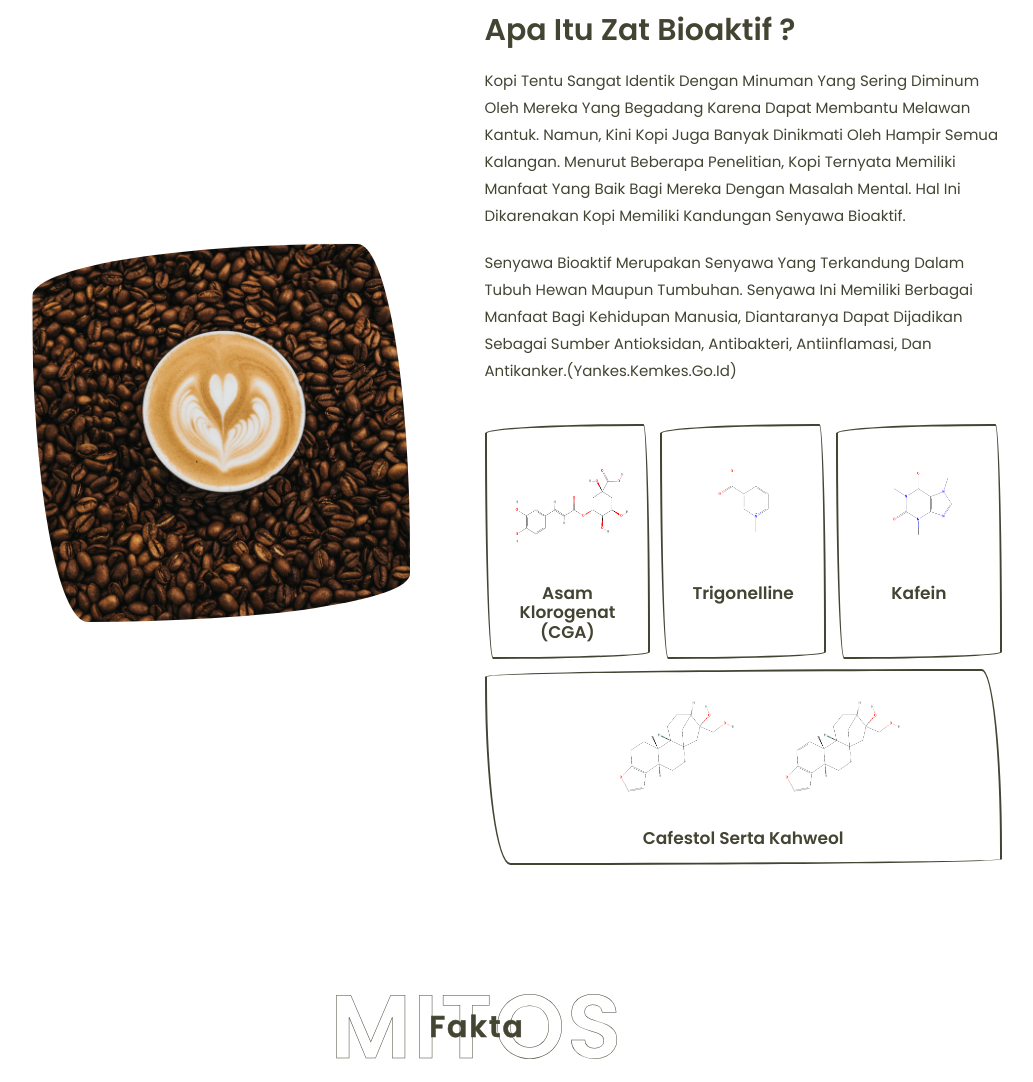
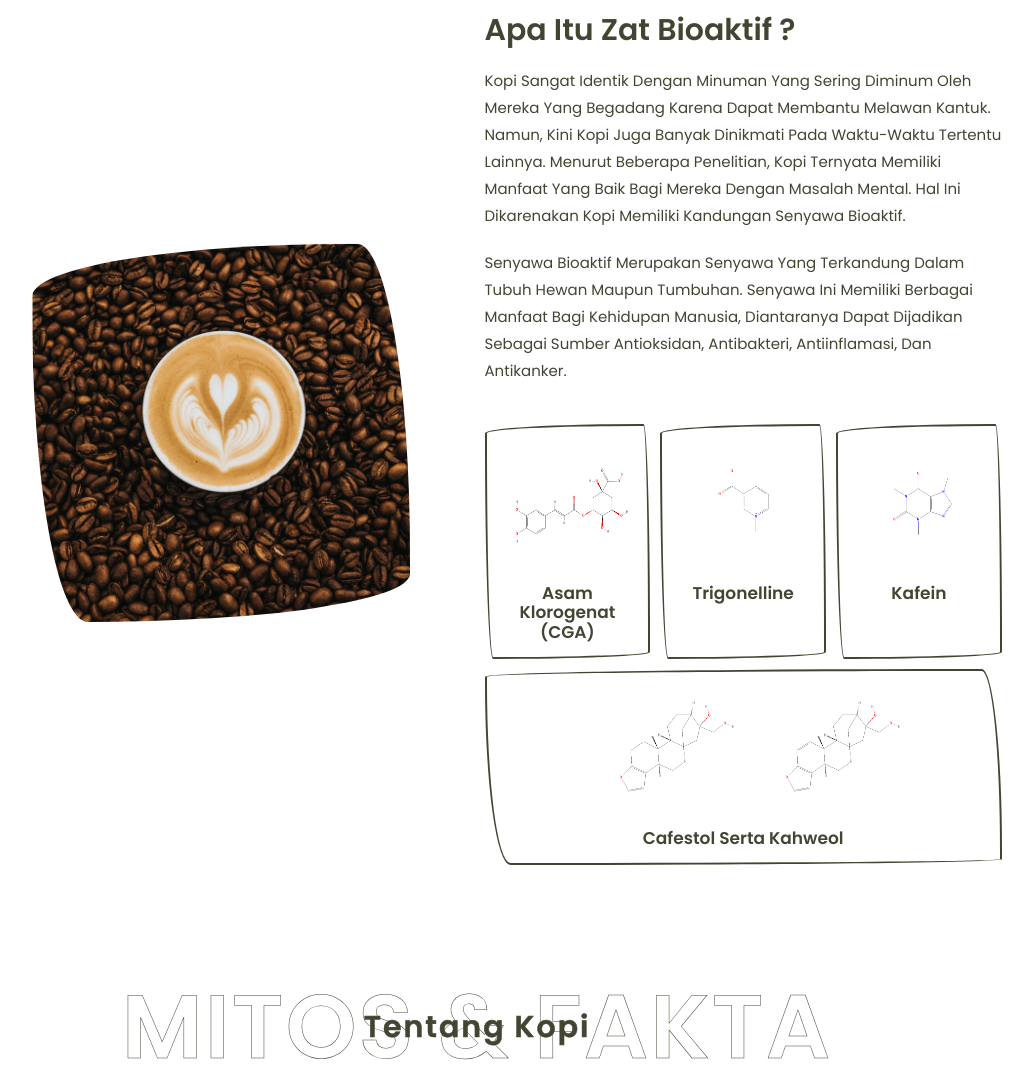
Before and after one commit to chythanwazuva/biology-web, a plain HTML site: page index.html in a window 1280 px wide. Shown: the part 1051-2133 px from the top of the page, without its empty margins (163-1196 px from the left). Drawn offline with nearby package versions, Linux system fonts and the light colour scheme.

Commit message:
index.html

```diff
--- a/index.html
+++ b/index.html
@@ -52,7 +52,7 @@
             <span></span>
         </button>
 
-        <a href="#home" class="logo" translate="no">Thann.<i class="fas fa-mug-hot"></i></a>
+        <a href="#home" class="logo" translate="no">Thann. <i class="fas fa-mug-hot"></i></a>
 
         <nav class="navbar">
             <a href="#home">Beranda</a>
@@ -93,7 +93,7 @@
             </div>
             <div class="content">
                 <h3 class="title">Apa itu zat bioaktif ?</h3>
-                <p>Kopi tentu sangat identik dengan minuman yang sering diminum oleh mereka yang begadang karena dapat membantu melawan kantuk. Namun, kini kopi juga banyak dinikmati oleh hampir semua kalangan. Menurut beberapa penelitian, kopi ternyata memiliki manfaat yang baik bagi mereka dengan masalah mental. Hal ini dikarenakan kopi memiliki kandungan senyawa bioaktif. </p> <span> <p>Senyawa bioaktif merupakan senyawa yang terkandung dalam tubuh hewan maupun tumbuhan. Senyawa ini memiliki berbagai manfaat bagi kehidupan manusia, diantaranya dapat dijadikan sebagai sumber antioksidan, antibakteri, antiinflamasi, dan antikanker.(yankes.kemkes.go.id)</p></span>
+                <p>Kopi sangat identik dengan minuman yang sering diminum oleh mereka yang begadang karena dapat membantu melawan kantuk. Namun, kini kopi juga banyak dinikmati pada waktu-waktu tertentu lainnya. Menurut beberapa penelitian, kopi ternyata memiliki manfaat yang baik bagi mereka dengan masalah mental. Hal ini dikarenakan kopi memiliki kandungan senyawa bioaktif. </p> <span> <p>Senyawa bioaktif merupakan senyawa yang terkandung dalam tubuh hewan maupun tumbuhan. Senyawa ini memiliki berbagai manfaat bagi kehidupan manusia, diantaranya dapat dijadikan sebagai sumber antioksidan, antibakteri, antiinflamasi, dan antikanker.</p></span>
                 <div class="iconsContainer">
                     <div class="icons">
                         <img src="img/Chlorogenic_Acid_500-removebg-preview.png" alt="about Icon 1">
@@ -121,7 +121,7 @@
     <div class="container-fluid py-5">
         <div class="container">
             <div class="section-title">
-                <h1 class="heading">Mitos <span>Fakta</span></h1>
+                <h1 class="heading">Mitos & Fakta<span> Tentang Kopi </span></h1>
             </div>
             <div class="row9">
                 <div class="col-lg-4 py-0 py-lg-5">
```
